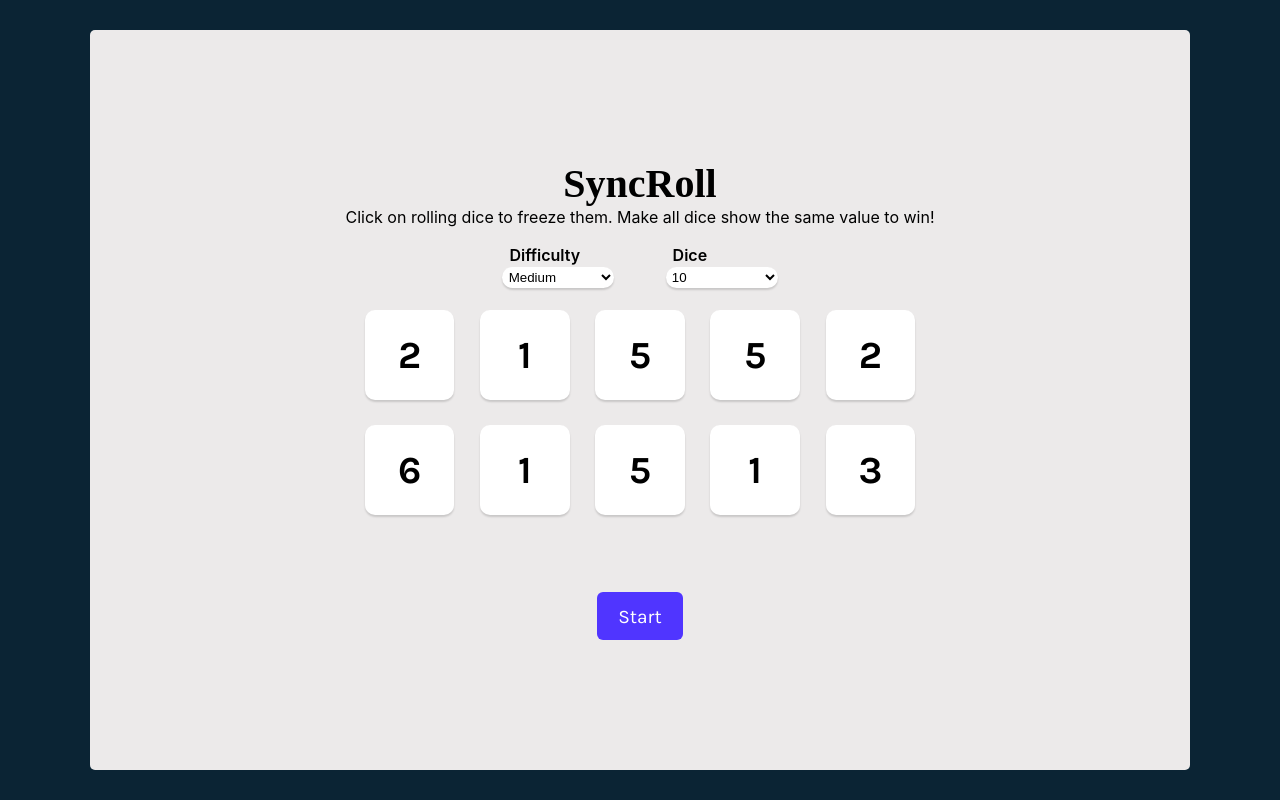
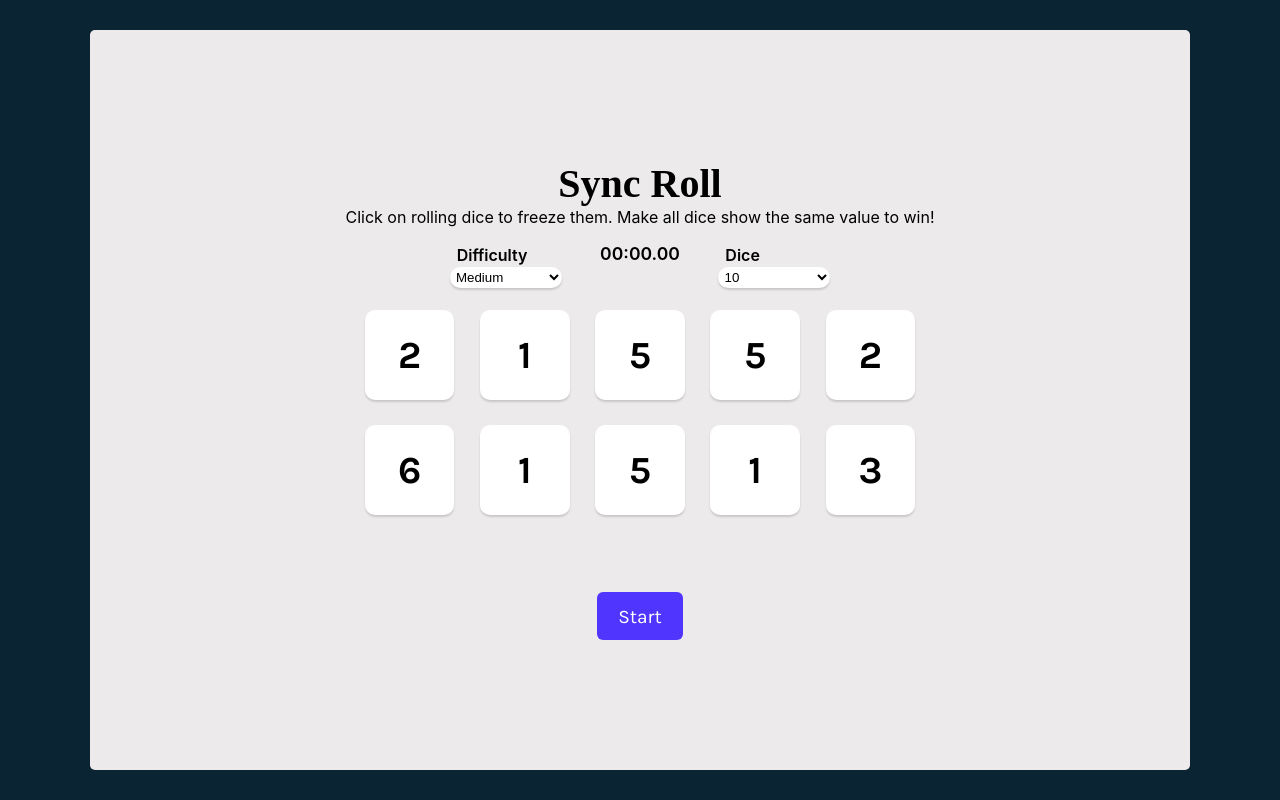
Before and after one commit to DivitJain26/SyncRoll, a React (Vite) app: page / in a window 1280 px wide. Built offline with nearby package versions, Linux system fonts and the light colour scheme.

Commit message:
timer added

```diff
--- /dev/null
+++ b/components/Timer.jsx
@@ -0,0 +1,45 @@
+import React from "react";
+
+export default function Timer(props) {
+
+    const [time, setTime] = React.useState(0);
+
+    React.useEffect(() => {
+        let interval = null;
+
+        if (props.isGameOn && !props.isGameOver) {
+            interval = setInterval(() => {
+                setTime((time) => time + 10)
+            }, 10)
+        }
+
+        if (!props.isGameOn && !props.isGameOver) {
+            setTime(0)
+        }
+
+        if (props.gameWon) {
+            clearInterval(interval)
+        }
+
+        return () => {
+            clearInterval(interval)
+        }
+
+    }, [props.gameWon, props.isGameOn, props.isGameOver])
+
+    console.log(props.gameWon, props.isGameOn, props.isGameOver)
+
+    return (
+        <div className="timer">
+            <span className="digits">
+                {("0" + Math.floor((time / 60000) % 60)).slice(-2)}:
+            </span>
+            <span className="digits">
+                {("0" + Math.floor((time / 1000) % 60)).slice(-2)}.
+            </span>
+            <span className="digits mili-sec">
+                {("0" + ((time / 10) % 100)).slice(-2)}
+            </span>
+        </div>
+    )
+}
--- a/src/App.jsx
+++ b/src/App.jsx
@@ -2,23 +2,25 @@ import React from "react"
 import { nanoid } from "nanoid"
 import Confetti from 'react-confetti'
 import Die from "../components/Die"
+import Timer from "../components/timer"
 
 export default function App() {
 
     const [dice, setDice] = React.useState(() => generateAllNewDice(10))
     const [isGameOn, setIsGameOn] = React.useState(false)
+    const [isGameOver, setIsGameOver] = React.useState(false)
     const [firstHeldValue, setFirstHeldValue] = React.useState(null)
     const [gameSettings, setGameSettings] = React.useState({
         interval: 1000,
         numberOfDice: 10,
     })
-    const [isGameOver, setIsGameOver] = React.useState(false)
 
     const buttonRef = React.useRef(null)
     const intervalRef = React.useRef(null)
 
     var click = new Audio("/click2.mp3")
     var wrong = new Audio("/wrong.mp3")
+    var switchh = new Audio("/switch.mp3")
 
     const dicesElement = dice.map(dieObj =>
         <Die
@@ -73,6 +75,7 @@ export default function App() {
         setDice(prevDie => prevDie.map(die => {
             return !die.isHeld ? { ...die, value: Math.ceil(Math.random() * 6) } : die
         }))
+        switchh.play()
     }
 
     function toggleGame() {
@@ -132,14 +135,12 @@ export default function App() {
             <div aria-live="polite" className="sr-only">
                 {gameWon && <p>Congratulations! You won! Press "New Game" to start again.</p>}
             </div>
-            <h1 className="title">SyncRoll</h1>
+            <h1 className="title">Sync Roll</h1>
             <p className="instructions">Click on rolling dice to freeze them. Make all dice show the same value to win!</p>
 
+            <div className="panel">
                 <div className="dropdown-div">
                     <label htmlFor="interval">Difficulty</label>
-
-                <label htmlFor="numberOfDice">Dice</label>
-
                     <select
                         name="interval"
                         value={gameSettings.interval}
@@ -151,7 +152,16 @@ export default function App() {
                         <option value={600}>Hard</option>
                         <option value={100}>Nightmare</option>
                     </select>
+                </div>
 
+                < Timer
+                    isGameOn={isGameOn}
+                    isGameOver={isGameOver}
+                    gameWon={gameWon}
+                />
+
+                <div className="dropdown-div">
+                    <label htmlFor="numberOfDice">Dice</label>
                     <select
                         name="numberOfDice"
                         value={gameSettings.numberOfDice}
@@ -164,6 +174,8 @@ export default function App() {
                         <option value={25}>25</option>
                     </select>
                 </div>
+            </div>
+
 
             <div
                 style={dieContainer}
--- a/src/index.css
+++ b/src/index.css
@@ -43,12 +43,17 @@ main {
     text-align: center;
 }
 
+.panel {
+    display: flex;
+    flex-direction: row;
+    column-gap: 3vw;
+    align-items: center;
+    margin-bottom: 2%;
+    font-family: 'Inter', sans-serif;
+}
+
 .dropdown-div {
     display: grid;
-    grid-template: auto auto / 1fr 1fr;
-    margin-bottom: 2%;
-    column-gap: 4vw;
-    font-family: 'Inter', sans-serif;
     font-weight: 400;
 }
 
@@ -72,6 +77,16 @@ select>option {
     border: none;
     border-radius: 20px;
     box-shadow: 0px 2px 2px rgba(0, 0, 0, 0.15);
+}
+
+.timer {
+    align-self: baseline;
+    font-weight: 600;
+    font-size: 1.1rem;
+}
+
+.mili-sec {
+    /* opacity: 60%; */
 }
 
 .dice-container {
@@ -121,8 +136,21 @@ button.roll-dice {
         font-size: 0.7rem;
     }
 
-    .dropdown-div {
+    .panel {
         margin-bottom: 6%;
+        font-size: 0.8rem;
+        column-gap: 5vw;
+    }
+
+    select {
+        padding: 2%;
+        width: 22vw;
+        font-size: 0.8rem;
+        /* height: 1rem; */
+    }
+
+    .timer {
+        font-size: 0.9rem;
     }
 
     .dice-container {
```
Also changed, not shown: 1 other file (tests, documents, lock files or other folders). Lines whose indentation alone changed are shown as unchanged.
